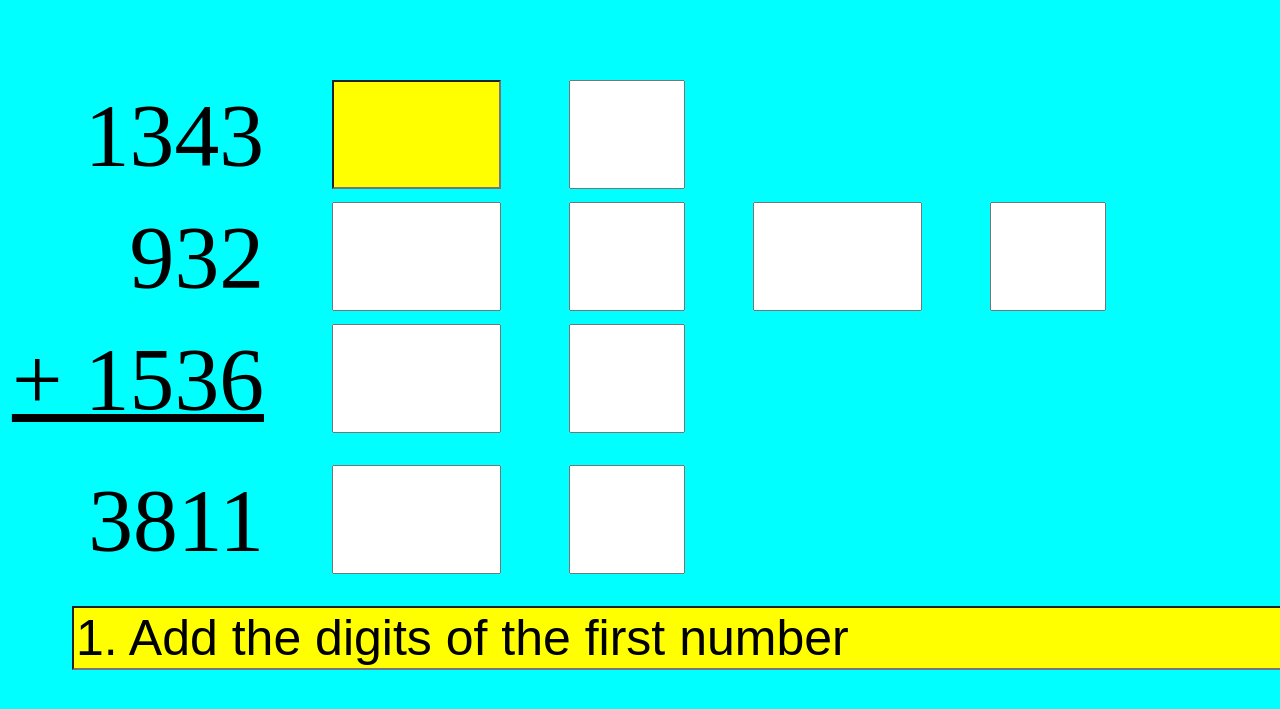
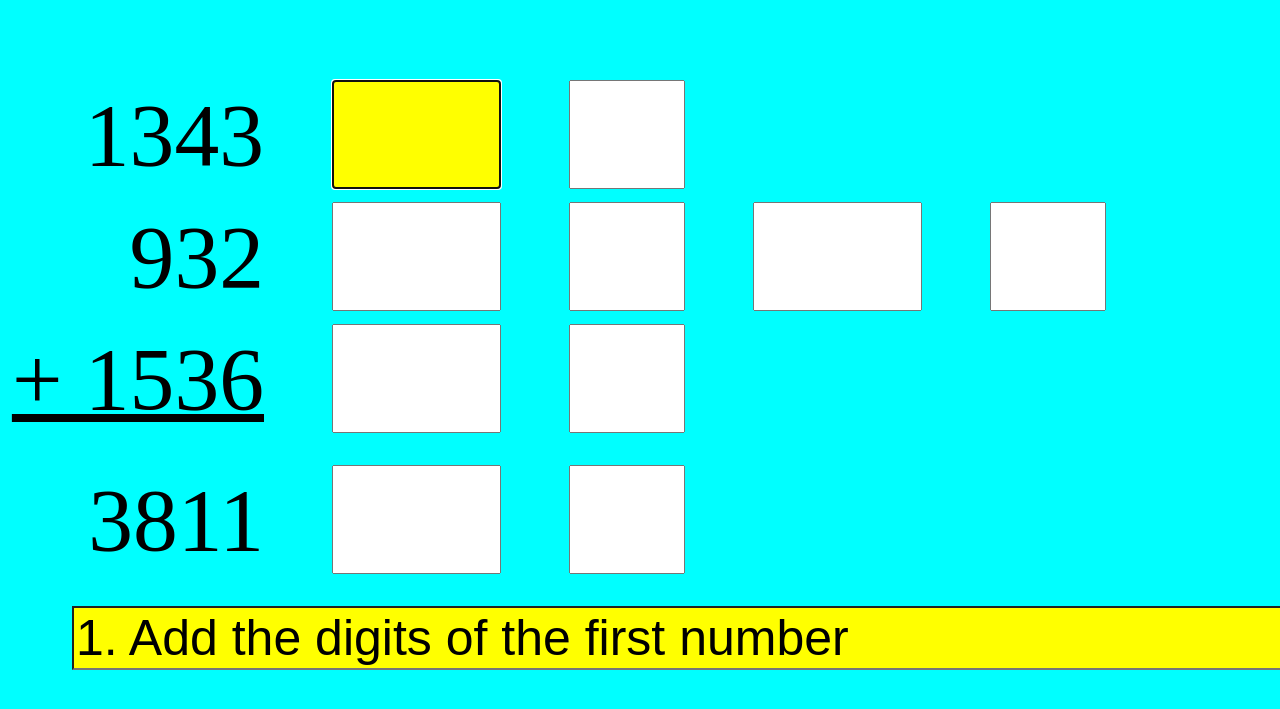
Before and after one commit to mebartsch/mebartsch.github.io, a Jekyll site: the page projects/CastingNines/TryIt/index.html, which Jekyll copies as it is, in a window 1280 px wide. Shown: the top 709 px of the page. Built offline with Jekyll 4.4.1, drawn with Linux system fonts in a browser that asks for light colours.

Commit message:
Update index.html

```diff
--- a/projects/CastingNines/TryIt/index.html
+++ b/projects/CastingNines/TryIt/index.html
@@ -139,7 +139,7 @@ label {
 
    <div style="margin-top:5em">                     <!-- line 1 -->
     <label for="id1">1343</label>
-    <input style="width:1.8em;background:yellow" type="text" id="id1-1" onkeyup="function1()"/>
+    <input style="width:1.8em;background:yellow" type="text" id="id1-1" autofocus onkeyup="function1()"/>
     <input style="width:1.2em" type="text" id="id1-2" onkeyup="function2()"/>
    </div>
 
```
